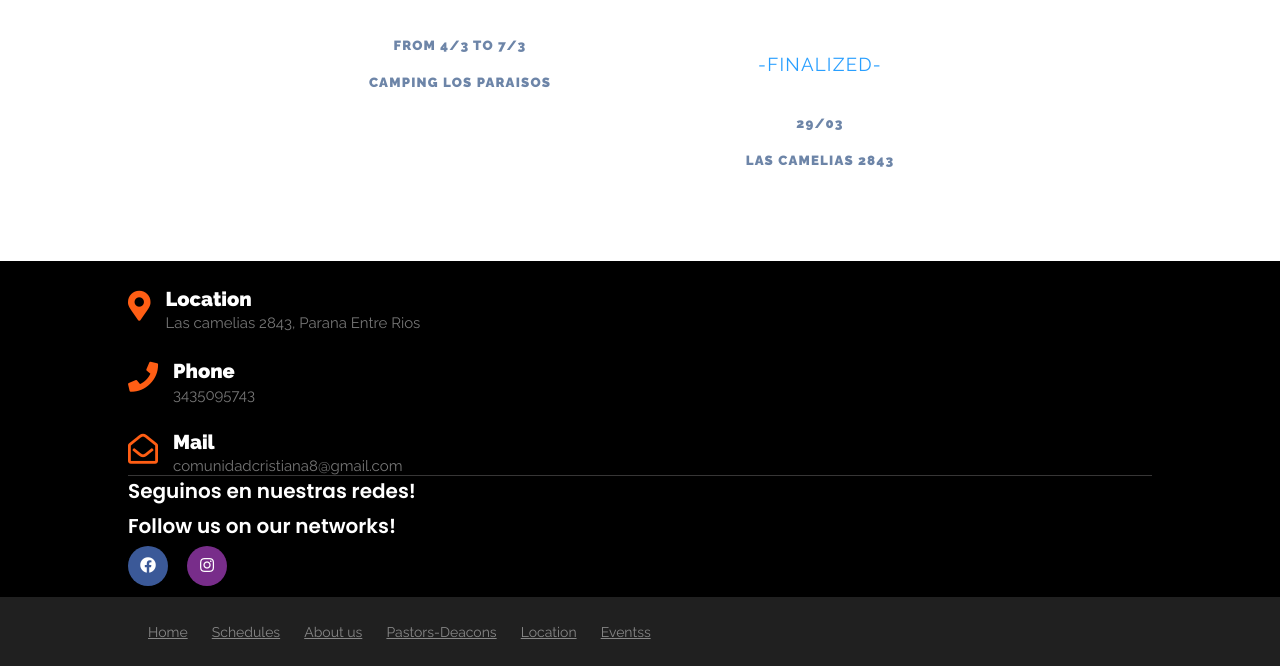
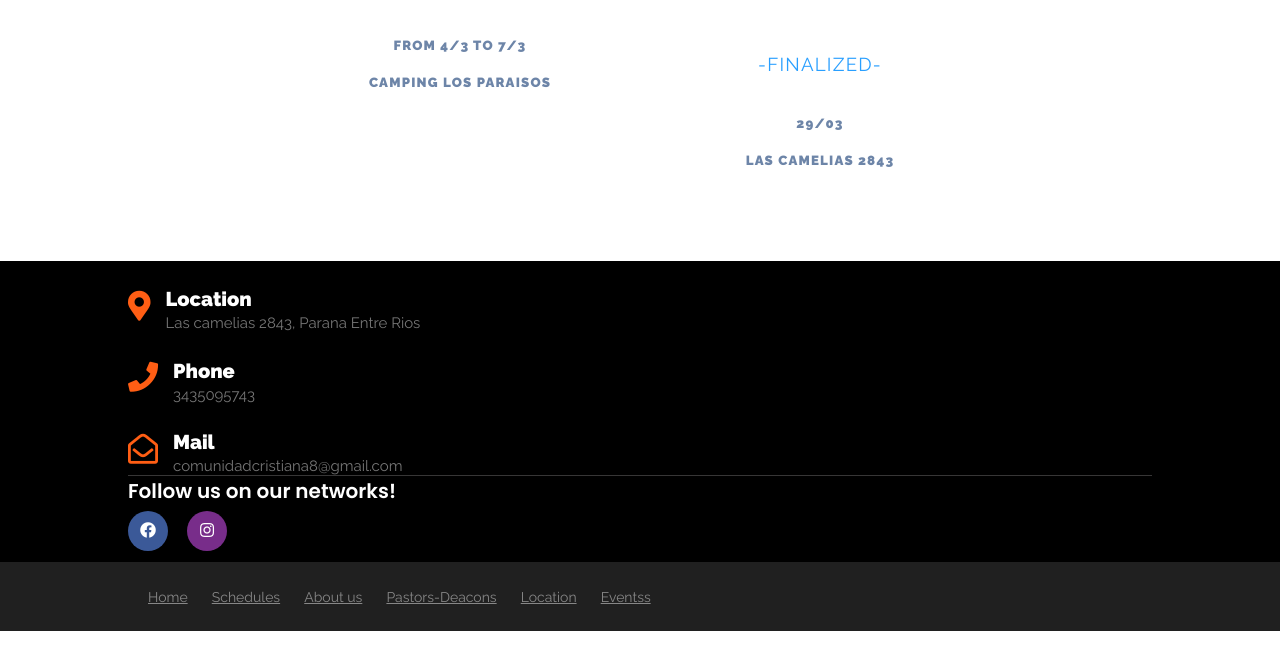
Before and after one commit to JonaCardozoo/ComunidadCristianaWebPage, a plain HTML site: page indexEN.html in a window 1280 px wide. Shown: the part 3237-3903 px from the top of the page. After the commit the page ends 3868 px from the top, so only its background shows below. Drawn offline with Linux system fonts and the light colour scheme; some icons are missing.

Commit message:
language arrangement

```diff
--- a/indexEN.html
+++ b/indexEN.html
@@ -102,9 +102,6 @@
         <h4>LOCATION</h4>
 
       </section>
-
-
-
         <div class="map-container">
 
           <div class="map-border">
@@ -274,7 +271,6 @@
               <div class="col-xl-4 col-lg-4 mb-50">
                   <div class="footer-widget">
                       <div class="footer-social-icon">
-                          <span class="texto-espanol">Seguinos en nuestras redes!</span>
                           <span >Follow us on our networks!</span>
                           <div class="social-icons">
                             <a href="#"><i class="fab fa-facebook-f facebook-bg"></i></a>
```
